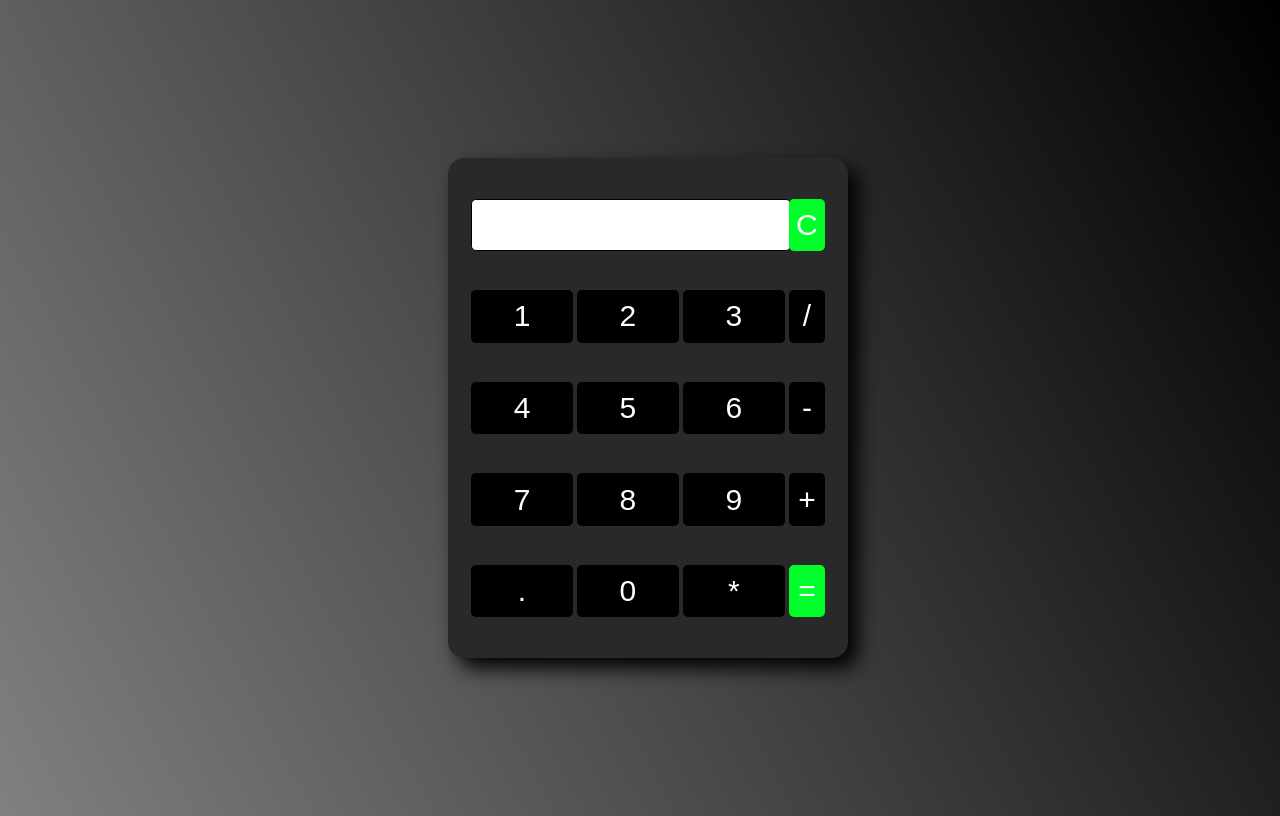
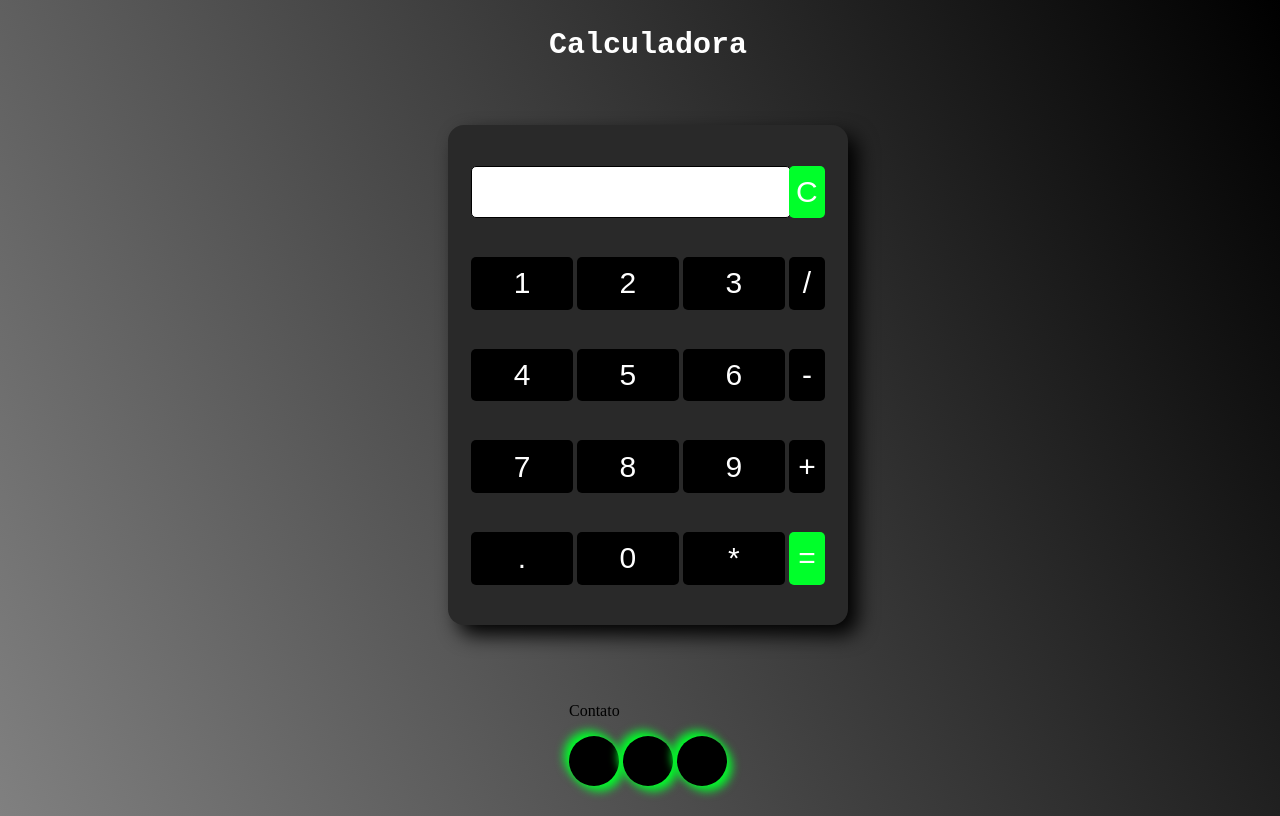
Before and after one commit to Gonzalez75/Calculator, a plain HTML site: page index.html in a window 1280 px wide. Drawn offline with Linux system fonts and the light colour scheme.

Commit message:
commit #3

```diff
--- /dev/null
+++ b/css/icon.css
@@ -0,0 +1,27 @@
+.icon{
+    text-decoration: none;
+    width: 50px;
+    height: 50px;
+    background-color: black;
+    color: white;
+    border-radius: 50%;
+    display: inline-block;
+    align-items: center;
+    justify-content: center;
+    box-shadow: 5px 5px 10px #00ff2a, -5px -5px 10px #00ff2a;
+}
+
+.icon:focus{
+    animation: shadow .15s ease-in-out;
+}
+
+@keyframes shadow{
+    0%{
+        box-shadow: inset 5px 5px 10px #00ff2a
+        inset  5px -5px 10px #00ff2a;
+    }
+
+    100%{
+        box-shadow: none;
+    }
+}
--- a/css/style.css
+++ b/css/style.css
@@ -9,6 +9,11 @@ body{
     background-image: linear-gradient(62deg,gray 0%, black 100%);
 }
 
+h1{
+    font-size: 30px;
+    font-family: 'Courier New', Courier, monospace;
+    color: white;
+}
 .calc{
     padding: 20px;
     border-radius: 1em;
--- a/index.html
+++ b/index.html
@@ -5,10 +5,13 @@
     <meta http-equiv="X-UA-Compatible" content="IE=edge">
     <meta name="viewport" content="width=device-width, initial-scale=1.0">
     <title>Calculadora Simples com HTML, CSS e JavaScript</title>
+    <link rel="stylesheet" href="css/icon.css">
     <link rel="stylesheet" href="css/style.css">
+    <script src="js/index.js"></script>
 
 </head>
 <body>
+    <h1>Calculadora</h1>
     <table class="calc">
         <tr>
             <td colspan="3" class="outputtext">
@@ -82,5 +85,13 @@
         </td>
         </tr>
     </table>
+    <br>
+    <footer>
+        <p>Contato</p>
+        <a href="https://www.linkedin.com/in/guilherme-gonzalez-0a646722a/" class="icon" target="_blank"><i class="ri-linkedin-line"></i></a>
+        <a href="https://github.com/Gonzalez75" class="icon" target="_blank"><i class="ri-github-line"></i></a>
+        <a href="" class="icon" target="_blank"><i class=""></i></a>
+    </footer>
+    <br>
 </body>
 </html>
--- /dev/null
+++ b/js/index.js
@@ -0,0 +1,13 @@
+function clearScreen(){
+    document.getElementById("result").value="";
+}
+
+function display(value){
+    document.getElementById("result").value += value;
+}
+
+function calculate(){
+    var p = document.getElementById("result").value;
+    var q = eval(p);
+    document.getElementById("result").value = q;
+}
```
Also changed, not shown: Screenshot_2.png (added).
